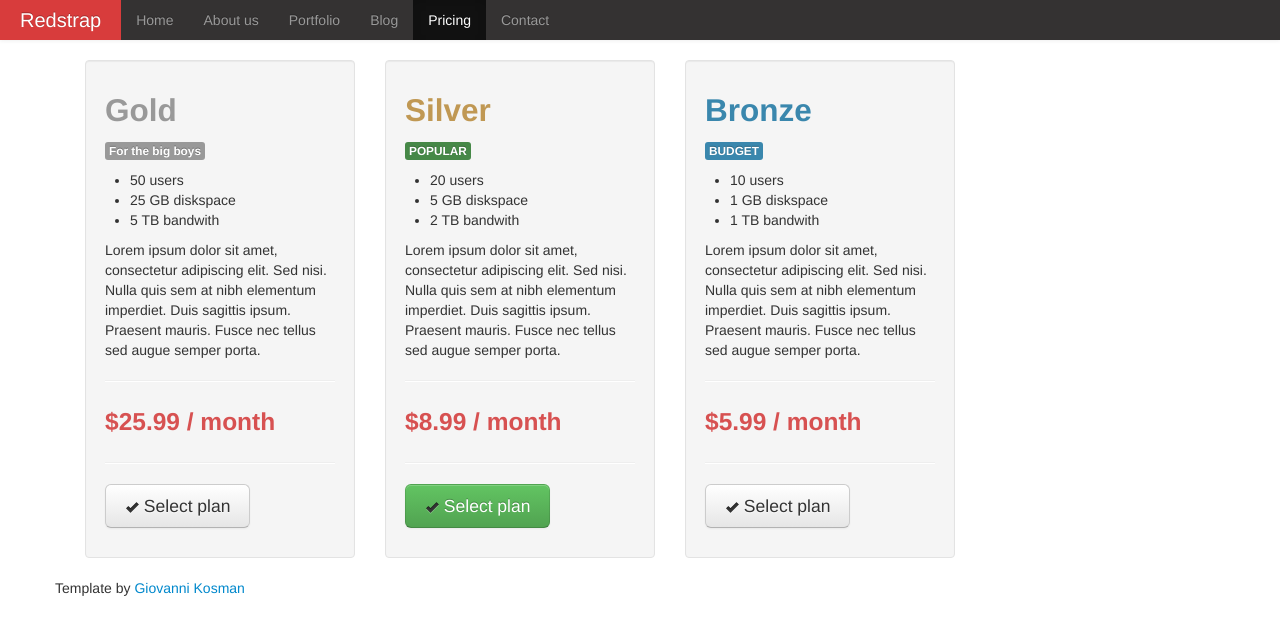
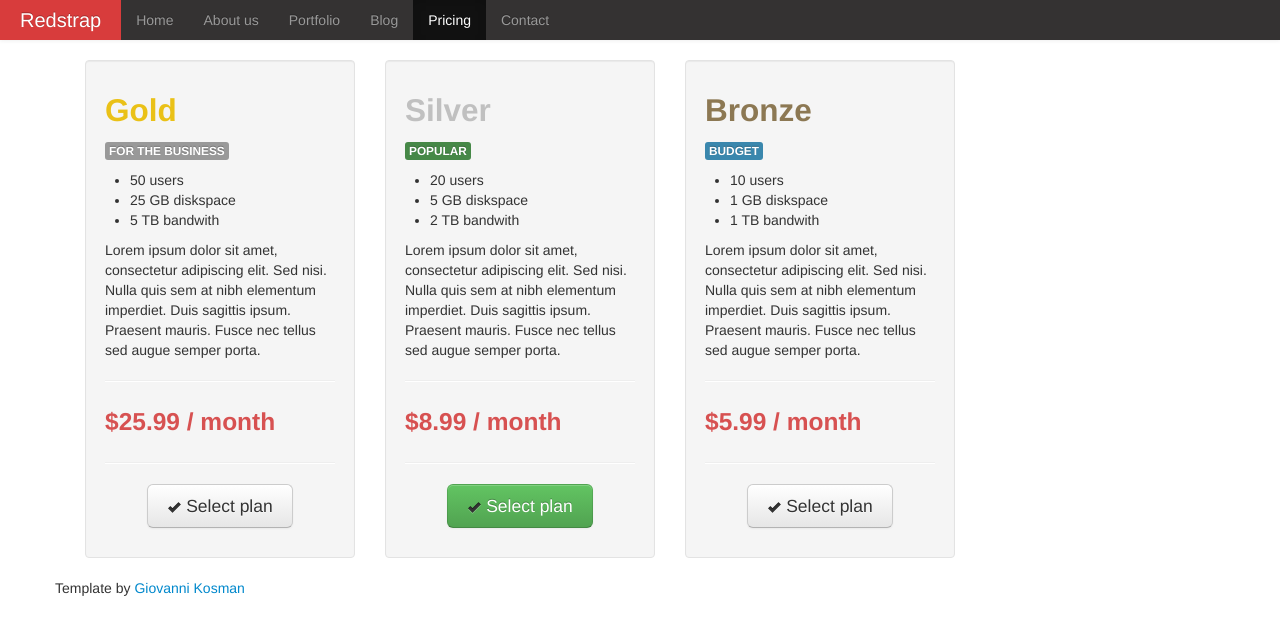
Before and after one commit to Calvo1/Redstrap, a plain HTML site: page pricing.html in a window 1280 px wide. Drawn offline with Linux system fonts and the light colour scheme; a script that the page names is missing.

Commit message:
Pricing text fix

```diff
--- a/assets/css/style.css
+++ b/assets/css/style.css
@@ -25,3 +25,19 @@
 	width: 97%;
 	height: 250px;
 }
+
+.center {
+	text-align: center;
+}
+
+.gold {
+	color: #EAC117;
+}
+
+.bronze {
+	color: #8C7853;
+}
+
+.silver {
+	color: #C0C0C0;
+}
--- a/pricing.html
+++ b/pricing.html
@@ -32,8 +32,8 @@
 		<div class="container">
 			<div class="span3">
 				<div class="well">
-					<h2 class="muted">Gold</h2>
-					<p><span class="label">For the big boys</span></p>
+					<h2 class="gold">Gold</h2>
+					<p><span class="label">FOR THE BUSINESS</span></p>
 					<ul>
 						<li>50 users</li>
 						<li>25 GB diskspace</li>
@@ -43,12 +43,12 @@
 					<hr>
 					<h3>$25.99 / month</h3>
 					<hr>
-					<p><a class="btn btn-large" href="contact.html"><i class="icon-ok"></i> Select plan</a></p>
+					<p class="center"><a class="btn btn-large" href="contact.html"><i class="icon-ok"></i> Select plan</a></p>
 				</div>
 			</div>
 			<div class="span3">
 				<div class="well">
-					<h2 class="text-warning">Silver</h2>
+					<h2 class="silver">Silver</h2>
 					<p><span class="label label-success">POPULAR</span></p>
 					<ul>
 						<li>20 users</li>
@@ -59,12 +59,12 @@
 					<hr>
 					<h3>$8.99 / month</h3>
 					<hr>
-					<p><a class="btn btn-success btn-large" href="contact.html"><i class="icon-ok"></i> Select plan</a></p>
+					<p class="center"><a class="btn btn-success btn-large" href="contact.html"><i class="icon-ok"></i> Select plan</a></p>
 				</div>
 			</div>
 			<div class="span3">
 				<div class="well">
-					<h2 class="text-info">Bronze</h2>
+					<h2 class="bronze">Bronze</h2>
 					<p><span class="label label-info">BUDGET</span></p>
 					<ul>
 						<li>10 users</li>
@@ -75,7 +75,7 @@
 					<hr>
 					<h3>$5.99 / month</h3>
 					<hr>
-				  <p><a class="btn btn-large" href="contact.html"><i class="icon-ok"></i> Select plan</a></p>
+				  <p class="center"><a class="btn btn-large" href="contact.html"><i class="icon-ok"></i> Select plan</a></p>
 				</div>
 			</div>
 		</div>
```
